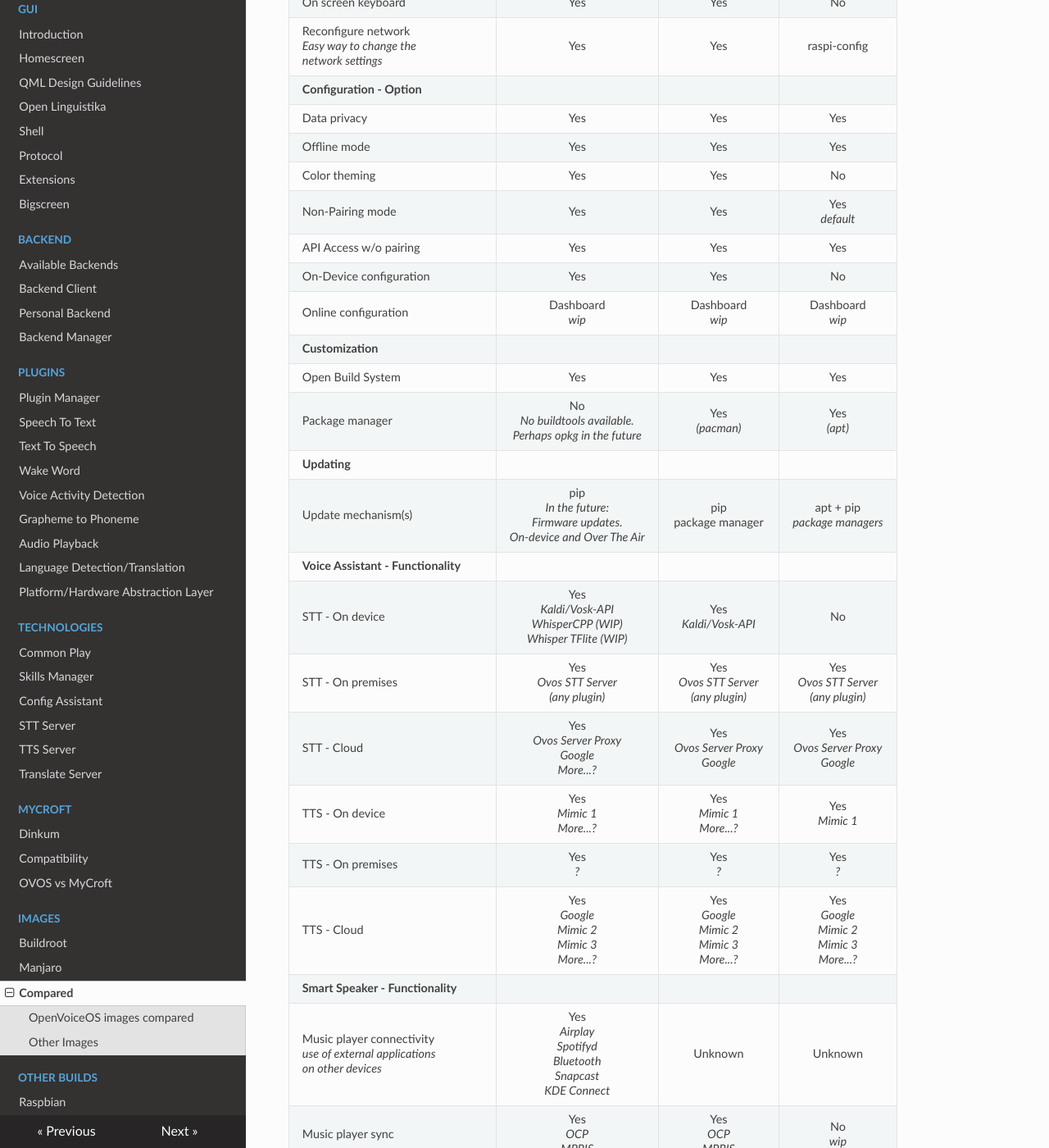
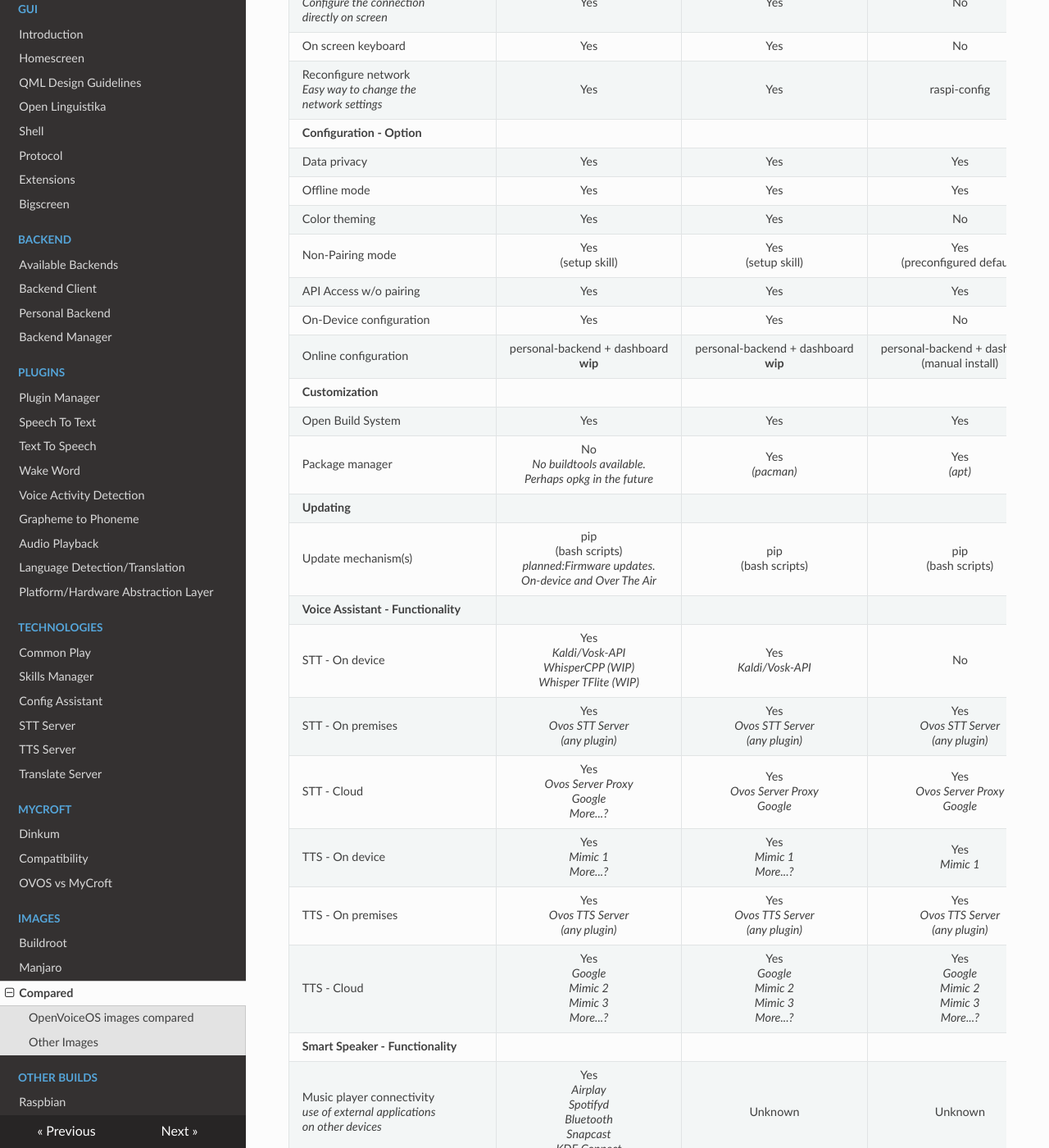
Before and after one commit to OpenVoiceOS/community-docs, an MkDocs documentation site: the page built from docs/comparison.md, in a window 1280 px wide and 1400 px high, scrolled down 1461 px. Shown: the whole window at 82% size. Built offline with MkDocs 1.6.1, drawn with Linux system fonts in a browser that asks for light colours; nearby versions of some CDN libraries; some of the changed text lies outside the part shown.

Commit message:
some updates

```diff
--- a/docs/comparison.md
+++ b/docs/comparison.md
@@ -7,57 +7,58 @@
 
 a headless raspbian image is also maintained by the community
 
-|                                                                                                            |                     **OpenVoiceOS<br>(Buildroot)**                      |           **OpenVoiceOS<br>(Manjaro)**            |           **OpenVoiceOS<br>(Raspbian)**           |
-|:-----------------------------------------------------------------------------------------------------------|:-----------------------------------------------------------------------:|:-------------------------------------------------:|:-------------------------------------------------:|
-| **Software - Architecture**                                                                                |
-| Core                                                                                                       |                                ovos-core                                |                     ovos-core                     |                     ovos-core                     |
-| GUI                                                                                                        |                   ovos-shell<br>*(mycroft-gui based)*                   |        ovos-shell<br>*(mycroft-gui based)*        |                       N/A                        |
-| Services                                                                                                   |                         systemd<br>user session                         |             systemd<br>system session             |              systemd<br>user session              |
-| **Hardware - Compatibility**                                                                               |
-| Raspberry Pi                                                                                               |                                3/3b/3b/4                                |                         4                         |                    3/3b/3b+/4                     |
-| X86_64                                                                                                     |                                *planned*                                |                        No                         |               No               |
-| Virtual Appliance                                                                                          |                                *planned*                                |                        No                         |                     Unknown                       |
-| Docker                                                                                                     |                       No<br>*possibly in future*                        |                        Yes                        |                     Unknown                       |
-| Mark-1                                                                                                     |                              Yes<br>*WIP*                               |                        No                         |   No<br>*possibly in future*  |
-| Mark-2                                                                                                     |                    Yes<br>*Dev-Kit<br>Retail (WIP)*                     |            Yes<br>*Dev-Kit<br>Retail*             |            **WIP** (no gui)           |
-| **Hardware - Peripherals**                                                                                 |
-| ReSpeaker                                                                                                  |             2-mic<br>4-mic squared<br>4-mic linear<br>6-mic             |  2-mic<br>4-mic squared<br>4-mic linear<br>6-mic  |                       manual install                         |
-| USB                                                                                                        |                                   Yes                                   |                        Yes                        |                       Yes                         |
-| SJ-201                                                                                                     |                                   Yes                                   |                        Yes                        |                       **WIP**                         |
-| Google AIY v1                                                                                              |                      Yes<br>*manual configuration*                      |           Yes<br>*manual installation*            |      manual install      |
-| Google AIY v2                                                                                              |                      No<br>*perhaps in the future*                      |           Yes<br>*manual installation*            |      manual install      |
-| **Screen - GUI**                                                                                           |
-| GUI supported<br>*Showing a GUI if a screen is attached*                                                   |                      Yes<br>*ovos-shell on eglfs*                       |           Yes<br>*ovos-shell on eglfs*            |                       No                          |
-| **Network Setup - Options**                                                                                |
-| Mobile WiFi Setup<br>*Easy device "hotspot"<br>to connect from phone*   |                                   Yes                                   |                        No                         |                   raspi-config                     |
-| On device WiFi Setup<br>*Configure the connection<br>directly on device*                                |                                   Yes                                   |                        Yes                        |                   raspi-config                     |
-| On screen keyboard                                                                                         |                                   Yes                                   |                        Yes                        |                       No                          |
-| Reconfigure network<br>*Easy way to change the<br>network settings*                                            |                                   Yes                                   |                        Yes                        |                   raspi-config                     |
-| **Configuration - Option**                                                                                  |
-| Data privacy                                                                                               |                                   Yes                                   |                        Yes                        |                       Yes                         |
-| Offline mode                                                                                               |                                   Yes                                   |                        Yes                        |                       Yes                         |
-| Color theming                                                                                              |                                   Yes                                   |                        Yes                        |                       No                          |
-| Non-Pairing mode                                                                                           |                                   Yes                                   |                        Yes                        |                 Yes<br>*default*                  |
-| API Access w/o pairing                                                                                     |                                   Yes                                   |                        Yes                        |                       Yes                         |
-| On-Device configuration                                                                                     |                                   Yes                                   |                        Yes                        |                       No                          |
-| Online configuration                                                                                        |                           Dashboard<br>*wip*                            |                Dashboard<br>*wip*                 |               Dashboard<br>*wip*                  |
-| **Customization**                                                                                          |
-| Open Build System                                                                                          |                                   Yes                                   |                        Yes                        |                       Yes                         |
-| Package manager                                                                                            |     No<br>*No buildtools available.<br>Perhaps opkg in the future*      |                 Yes<br>*(pacman)*                 |                  Yes<br>*(apt)*                   |
-| **Updating**                                                                                               |
-| Update mechanism(s)                                                                                        | pip<br>*In the future:<br>Firmware updates.<br>On-device and Over The Air* |              pip<br>package manager               |    apt + pip <br>*package managers*  |
-| **Voice Assistant - Functionality**                                                                        |
-| STT - On device                                                                                            |   Yes<br>*Kaldi/Vosk-API<br>WhisperCPP (WIP)<br>Whisper TFlite (WIP)*   |              Yes<br>*Kaldi/Vosk-API*              |              No                          |
-| STT - On premises                                                                                          |              Yes<br>*Ovos STT Server<br>(any plugin)<br>*               |   Yes<br>*Ovos STT Server<br>(any plugin)<br>*    |   Yes<br>*Ovos STT Server<br>(any plugin)<br>*    |
-| STT - Cloud                                                                                                |            Yes<br>*Ovos Server Proxy<br>Google<br>More...?*             |     Yes<br>*Ovos Server Proxy<br>Google<br>*      |     Yes<br>*Ovos Server Proxy<br>Google<br>*      |
-| TTS - On device                                                                                            |                      Yes<br>*Mimic 1<br>More...?*                       |           Yes<br>*Mimic 1<br>More...?*            |              Yes<br>*Mimic 1*                     |
-| TTS - On premises                                                                                          |                               Yes<br>*?*                                |                    Yes<br>*?*                     |                    Yes<br>*?*                     |
-| TTS - Cloud                                                                                                |            Yes<br>*Google<br>Mimic 2<br>Mimic 3<br>More...?*            | Yes<br>*Google<br>Mimic 2<br>Mimic 3<br>More...?* | Yes<br>*Google<br>Mimic 2<br>Mimic 3<br>More...?* |
-| **Smart Speaker - Functionality**                                                                          |
+|                                                                                 |                     **OpenVoiceOS<br>(Buildroot)**                      |           **OpenVoiceOS<br>(Manjaro)**            |           **OpenVoiceOS<br>(Raspbian)**           |
+|:--------------------------------------------------------------------------------|:-----------------------------------------------------------------------:|:-------------------------------------------------:|:-------------------------------------------------:|
+| **Software - Architecture**                                                     |
+| Core                                                                            |                                ovos-core                                |                     ovos-core                     |                     ovos-core                     |
+| GUI                                                                             |                   ovos-shell<br>*(mycroft-gui based)*                   |        ovos-shell<br>*(mycroft-gui based)*        |                       N/A                        |
+| Services                                                                        |                         systemd<br>user session                         |             systemd<br>system session             |              systemd<br>user session              |
+| **Hardware - Compatibility**                                                    |
+| Raspberry Pi                                                                    |                                3/3b/3b+/4                                |                         4                         |                    3/3b/3b+/4                     |
+| X86_64                                                                          |                                *planned*                                |                        No                         |               No               |
+| Virtual Appliance                                                               |                                *planned*                                |                        No                         |                     Unknown                       |
+| Docker                                                                          |                       No<br>*possibly in future*                        |                        Yes                        |                     Unknown                       |
+| Mark-1                                                                          |                              **WIP**                               |                        No                         |   No<br>*possibly in future*  |
+| Mark-2                                                                          |                    **WIP**<br>(no leds)                                 |            **WIP**<br>(no leds)                   |            manual install<br>(no gui)           |
+| Mark-2  (dev kit)                                                               |                    Yes                                                  |            Yes                                    |            manual install<br>(no gui)           |
+| **Hardware - Peripherals**                                                      |
+| ReSpeaker                                                                       |             **WIP**<br>2-mic<br>4-mic squared<br>4-mic linear<br>6-mic             |  **WIP**<br>2-mic<br>4-mic squared<br>4-mic linear<br>6-mic  |                       manual install                         |
+| USB                                                                             |                                   Yes                                   |                        Yes                        |                       Yes                         |
+| SJ-201                                                                          |                                   Yes                                   |                        Yes                        |                       manual install                         |
+| Google AIY v1                                                                   |                      Yes<br>*manual configuration*                      |           Yes<br>*manual installation*            |      manual install      |
+| Google AIY v2                                                                   |                      No<br>*perhaps in the future*                      |           Yes<br>*manual installation*            |      manual install      |
+| **Screen - GUI**                                                                |
+| GUI supported<br>*Showing a GUI if a screen is attached*                        |                      Yes<br>*ovos-shell on eglfs*                       |           Yes<br>*ovos-shell on eglfs*            |                       No                          |
+| **Network Setup - Options**                                                     |
+| Mobile WiFi Setup<br>*Easy device "hotspot"<br>to connect from phone*           |                                   Yes                                   |                        No                         |                   No                    |
+| On device WiFi Setup<br>*Configure the connection<br>directly on screen*        |                                   Yes                                   |                        Yes                        |                   No                     |
+| On screen keyboard                                                              |                                   Yes                                   |                        Yes                        |                       No                          |
+| Reconfigure network<br>*Easy way to change the<br>network settings*             |                                   Yes                                   |                        Yes                        |                   raspi-config                     |
+| **Configuration - Option**                                                      |
+| Data privacy                                                                    |                                   Yes                                   |                        Yes                        |                       Yes                         |
+| Offline mode                                                                    |                                   Yes                                   |                        Yes                        |                       Yes                         |
+| Color theming                                                                   |                                   Yes                                   |                        Yes                        |                       No                          |
+| Non-Pairing mode                                                                |                                   Yes  <br> (setup skill)                                 |                        Yes   <br> (setup skill)                     |                 Yes<br> (preconfigured default)                  |
+| API Access w/o pairing                                                          |                                   Yes                                   |                        Yes                        |                       Yes                         |
+| On-Device configuration                                                         |                                   Yes                                   |                        Yes                        |                       No                          |
+| Online configuration                                                            |                           personal-backend + dashboard<br>**wip**                            |                personal-backend + dashboard<br>**wip**                 |               personal-backend + dashboard<br>(manual install)                 |
+| **Customization**                                                               |
+| Open Build System                                                               |                                   Yes                                   |                        Yes                        |                       Yes                         |
+| Package manager                                                                 |     No<br>*No buildtools available.<br>Perhaps opkg in the future*      |                 Yes<br>*(pacman)*                 |                  Yes<br>*(apt)*                   |
+| **Updating**                                                                    |
+| Update mechanism(s)                                                             | pip <br>(bash scripts)<br>*planned:Firmware updates.<br>On-device and Over The Air* |              pip <br>(bash scripts)               |    pip <br>(bash scripts)  |
+| **Voice Assistant - Functionality**                                             |
+| STT - On device                                                                 |   Yes<br>*Kaldi/Vosk-API<br>WhisperCPP (WIP)<br>Whisper TFlite (WIP)*   |              Yes<br>*Kaldi/Vosk-API*              |              No                          |
+| STT - On premises                                                               |              Yes<br>*Ovos STT Server<br>(any plugin)<br>*               |   Yes<br>*Ovos STT Server<br>(any plugin)<br>*    |   Yes<br>*Ovos STT Server<br>(any plugin)<br>*    |
+| STT - Cloud                                                                     |            Yes<br>*Ovos Server Proxy<br>Google<br>More...?*             |     Yes<br>*Ovos Server Proxy<br>Google<br>*      |     Yes<br>*Ovos Server Proxy<br>Google<br>*      |
+| TTS - On device                                                                 |                      Yes<br>*Mimic 1<br>More...?*                       |           Yes<br>*Mimic 1<br>More...?*            |              Yes<br>*Mimic 1*                     |
+| TTS - On premises                                                               |         Yes<br>*Ovos TTS Server<br>(any plugin)<br>*                    |  Yes<br>*Ovos TTS Server<br>(any plugin)<br>*     |   Yes<br>*Ovos TTS Server<br>(any plugin)<br>*    |
+| TTS - Cloud                                                                     |            Yes<br>*Google<br>Mimic 2<br>Mimic 3<br>More...?*            | Yes<br>*Google<br>Mimic 2<br>Mimic 3<br>More...?* | Yes<br>*Google<br>Mimic 2<br>Mimic 3<br>More...?* |
+| **Smart Speaker - Functionality**                                               |
 | Music player connectivity<br>*use of external applications<br>on other devices* |  Yes<br>*Airplay<br>Spotifyd<br>Bluetooth<br>Snapcast<br>KDE Connect*   |                      Unknown                      |           Unknown                       |
-| Music player sync                                                                                          |                          Yes<br>*OCP<br>MPRIS*                          |               Yes<br>*OCP<br>MPRIS*               |                   No<br>*wip*                     |
-| HomeAssistant integration                                                                                  |                                 unknown                                 |       Yes<br>*HomeAssistant<br>PHAL Plugin*       |                    Unknown                        |
-| Camera support                                                                                             |                                   Yes                                   |                       *wip*                       |                      *wip*                        |
+| Music player sync                                                               |                          Yes<br>*OCP<br>MPRIS*                          |               Yes<br>*OCP<br>MPRIS*               |                   No<br>*wip*                     |
+| HomeAssistant integration                                                       |                                 unknown                                 |       Yes<br>*HomeAssistant<br>PHAL Plugin*       |                    Unknown                        |
+| Camera support                                                                  |                                   Yes                                   |                       *wip*                       |                      *wip*                        |
 
 
 ## Other Images
```
